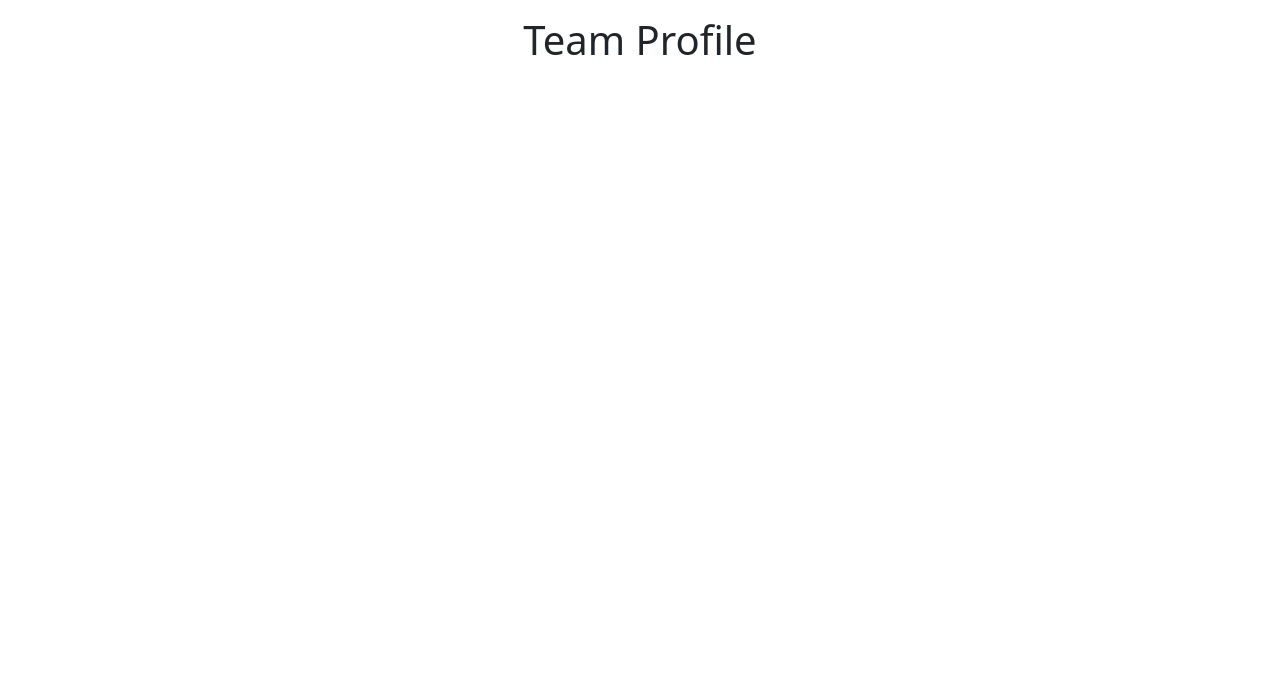
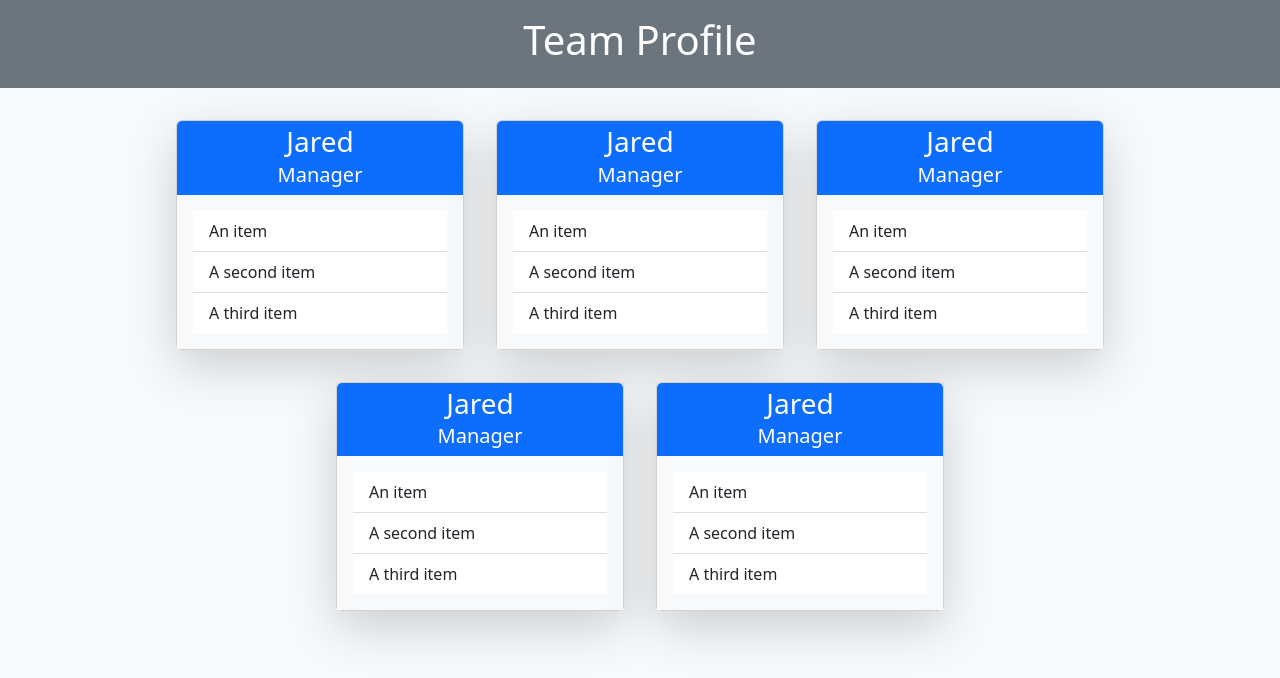
Before and after one commit to daman29/Team-Profile-Generator, a website: page src/index.html in a window 1280 px wide. Drawn offline with nearby package versions, Linux system fonts and the light colour scheme.

Commit message:
completed card layout for team members in index.html

```diff
--- a/src/index.html
+++ b/src/index.html
@@ -12,11 +12,97 @@
     />
     <link rel="stylesheet" href="style.css">
   </head>
-  <body>
-    <div class="container">
-        <header class="d-flex justify-content-center py-3">
+  <body class="bg-light">
+    <div class="container-fluid px-0">
+        <header class="bg-secondary d-flex justify-content-center py-3 text-white">
             <h1>Team Profile</h1>
         </header>
+
+        <main class="container-lg d-flex justify-content-center py-3 flex-wrap">
+
+          <div class="card shadow-lg rounded m-3" style="width: 18rem;">
+
+            <div class="container-fluid card-img-top d-flex flex-column justify-content-center align-items-center bg-primary">
+              <h3 class="card-title text-white pt-1">Jared</h3>
+              <h5 class="card-subtitle text-white pb-2">Manager</h5>
+            </div>
+
+            <div class="card-body bg-light">
+              <ul class="list-group list-group-flush">
+                <li class="list-group-item">An item</li>
+                <li class="list-group-item">A second item</li>
+                <li class="list-group-item">A third item</li>
+              </ul>
+            </div>
+
+          </div>
+          <div class="card shadow-lg rounded m-3" style="width: 18rem;">
+
+            <div class="container-fluid card-img-top d-flex flex-column justify-content-center align-items-center bg-primary">
+              <h3 class="card-title text-white pt-1">Jared</h3>
+              <h5 class="card-subtitle text-white pb-2">Manager</h5>
+            </div>
+
+            <div class="card-body bg-light">
+              <ul class="list-group list-group-flush">
+                <li class="list-group-item">An item</li>
+                <li class="list-group-item">A second item</li>
+                <li class="list-group-item">A third item</li>
+              </ul>
+            </div>
+
+          </div>
+          <div class="card shadow-lg rounded m-3" style="width: 18rem;">
+
+            <div class="container-fluid card-img-top d-flex flex-column justify-content-center align-items-center bg-primary">
+              <h3 class="card-title text-white pt-1">Jared</h3>
+              <h5 class="card-subtitle text-white pb-2">Manager</h5>
+            </div>
+
+            <div class="card-body bg-light">
+              <ul class="list-group list-group-flush">
+                <li class="list-group-item">An item</li>
+                <li class="list-group-item">A second item</li>
+                <li class="list-group-item">A third item</li>
+              </ul>
+            </div>
+
+          </div>
+          <div class="card shadow-lg rounded m-3" style="width: 18rem;">
+
+            <div class="container-fluid card-img-top d-flex flex-column justify-content-center align-items-center bg-primary">
+              <h3 class="card-title text-white pt-1">Jared</h3>
+              <h5 class="card-subtitle text-white pb-2">Manager</h5>
+            </div>
+
+            <div class="card-body bg-light">
+              <ul class="list-group list-group-flush">
+                <li class="list-group-item">An item</li>
+                <li class="list-group-item">A second item</li>
+                <li class="list-group-item">A third item</li>
+              </ul>
+            </div>
+
+          </div>
+          <div class="card shadow-lg rounded m-3" style="width: 18rem;">
+
+            <div class="container-fluid card-img-top d-flex flex-column justify-content-center align-items-center bg-primary">
+              <h3 class="card-title text-white pt-1">Jared</h3>
+              <h5 class="card-subtitle text-white pb-2">Manager</h5>
+            </div>
+
+            <div class="card-body bg-light">
+              <ul class="list-group list-group-flush">
+                <li class="list-group-item">An item</li>
+                <li class="list-group-item">A second item</li>
+                <li class="list-group-item">A third item</li>
+              </ul>
+            </div>
+
+          </div>
+
+        </main>
+
       </div>
     <script
       src="https://cdn.jsdelivr.net/npm/bootstrap@5.2.0-beta1/dist/js/bootstrap.bundle.min.js"
```
